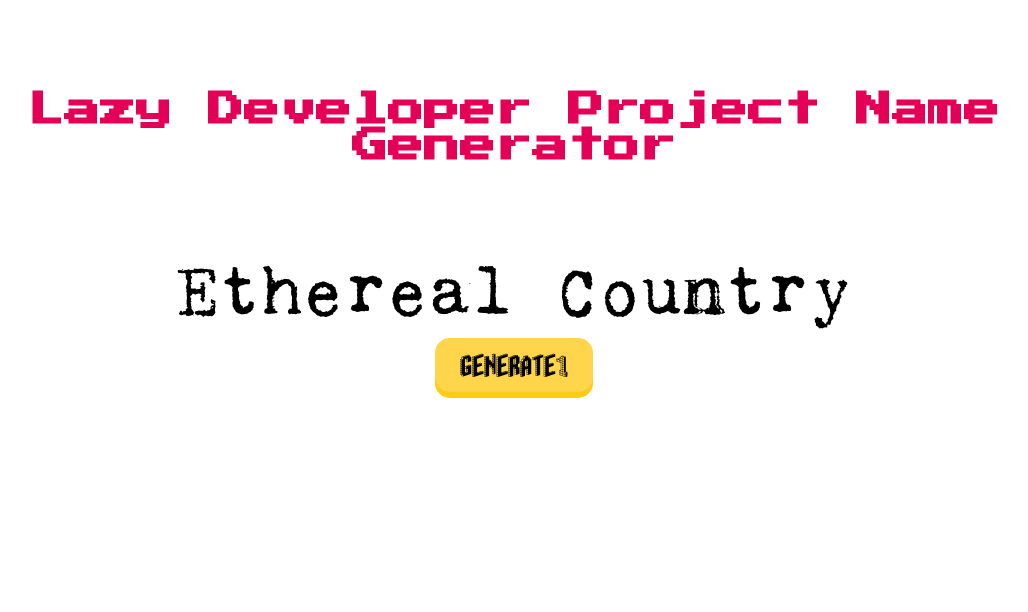
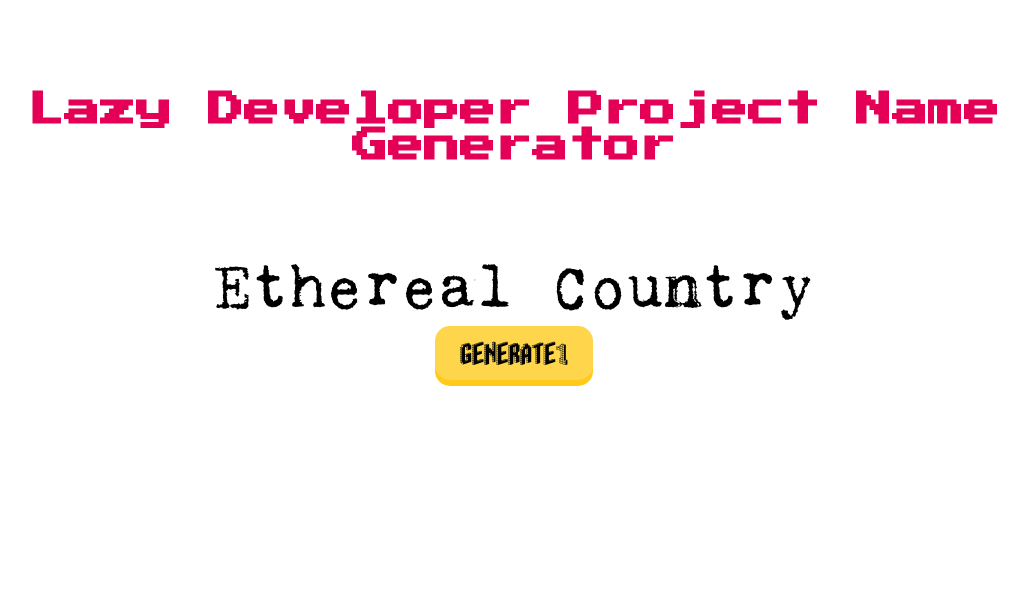
Before and after one commit to robotmlg/help-me-name-my-project, a Django app: page / in a window 1280 px wide. Shown: the top 612 px of the page, without its empty margins (126-1154 px from the left). Run offline with Django 4.2, Linux system fonts and the light colour scheme.

Commit message:
Update index.html (#61)

```diff
--- a/name_project/templates/index.html
+++ b/name_project/templates/index.html
@@ -22,7 +22,7 @@ h1
 body
 {
 	font-family: reg;
-    	font-size: 72px;
+    	font-size: 64px;
 	text-align: center;
 	overflow: hidden;
 }
```
